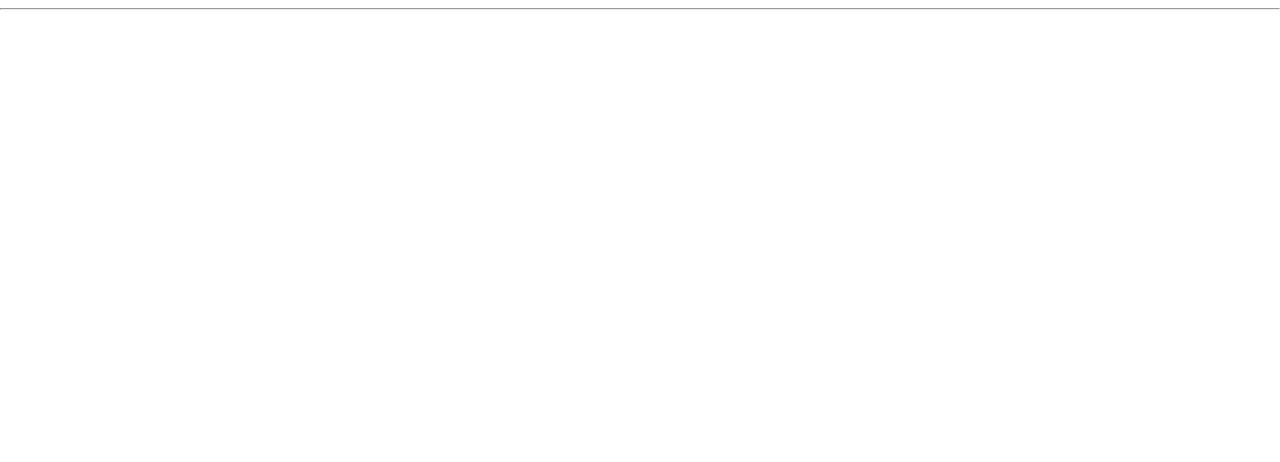
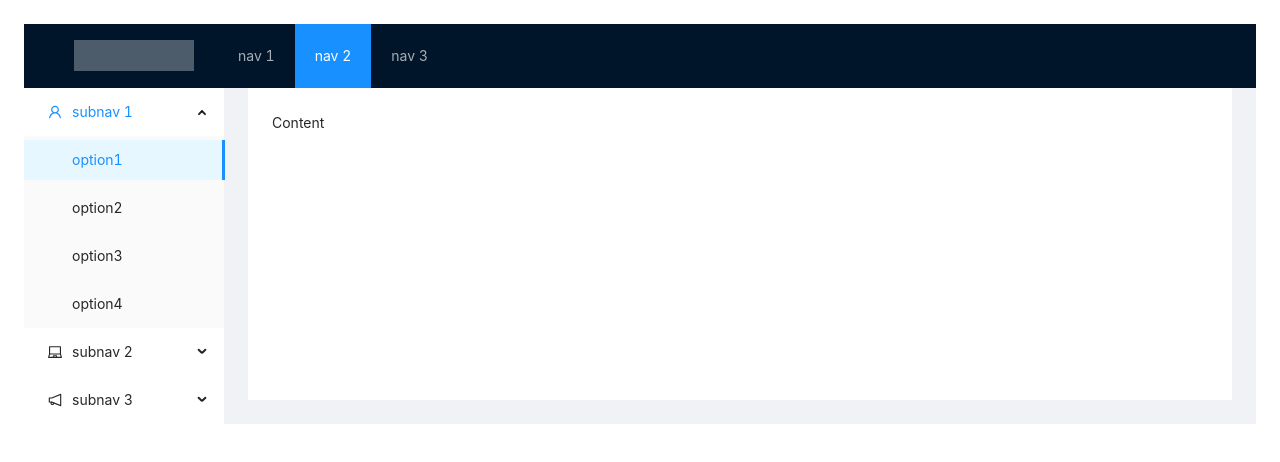
Before and after one commit to 666sshqwe/abaseOne, a React (Create React App) app: page /Storymenu in a window 1280 px wide. Before the commit this address had no page. Shown: the top 462 px of the page. Built offline with nearby package versions, Linux system fonts and the light colour scheme.

Commit message:
菜单页样板

```diff
--- a/package.json
+++ b/package.json
@@ -6,11 +6,13 @@
     "@testing-library/jest-dom": "^5.16.4",
     "@testing-library/react": "^13.3.0",
     "@testing-library/user-event": "^13.5.0",
+    "antd": "^4.22.3",
     "react": "^18.2.0",
     "react-dom": "^18.2.0",
     "react-router-dom": "^6.3.0",
     "react-scripts": "5.0.1",
-    "web-vitals": "^2.1.4"
+    "web-vitals": "^2.1.4",
+    "@ant-design/icons": "latest"
   },
   "scripts": {
     "start": "react-scripts start",
--- a/public/index.html
+++ b/public/index.html
@@ -10,34 +10,13 @@
       content="Web site created using create-react-app"
     />
     <link rel="apple-touch-icon" href="%PUBLIC_URL%/logo192.png" />
-    <!--
-      manifest.json provides metadata used when your web app is installed on a
-      user's mobile device or desktop. See https://developers.google.com/web/fundamentals/web-app-manifest/
-    -->
     <link rel="manifest" href="%PUBLIC_URL%/manifest.json" />
-    <!--
-      Notice the use of %PUBLIC_URL% in the tags above.
-      It will be replaced with the URL of the `public` folder during the build.
-      Only files inside the `public` folder can be referenced from the HTML.
-
-      Unlike "/favicon.ico" or "favicon.ico", "%PUBLIC_URL%/favicon.ico" will
-      work correctly both with client-side routing and a non-root public URL.
-      Learn how to configure a non-root public URL by running `npm run build`.
-    -->
     <title>React App</title>
   </head>
   <body>
     <noscript>You need to enable JavaScript to run this app.</noscript>
     <div id="root"></div>
-    <!--
-      This HTML file is a template.
-      If you open it directly in the browser, you will see an empty page.
-
-      You can add webfonts, meta tags, or analytics to this file.
-      The build step will place the bundled scripts into the <body> tag.
-
-      To begin the development, run `npm start` or `yarn start`.
-      To create a production bundle, use `npm run build` or `yarn build`.
-    -->
+    <div id="container" style="padding: 24px" />
+    <script>var mountNode = document.getElementById('container');</script>
   </body>
 </html>
--- a/src/App.js
+++ b/src/App.js
@@ -1,20 +1,18 @@
-
 import './App.css';
 import React,{Component} from 'react';
 import {Route,Redirect,BrowserRouter,Routes} from "react-router-dom";
 import Home from './Components/testPages/Home'
-import Menu from './Components/testPages/Menu'
 import Tool from './Components/testPages/ManyTool'
+import StoryMenu from   './Components/testPages/StoryMenu'
 
 export default class App extends Component{
     render(){
         return (
             <BrowserRouter>
                 <div>
-                    <hr />
                     <Routes>
                     <Route exact path="/home" element={<Home/>}></Route>
-                    <Route  path="/menu"  element={<Menu/>}></Route>
+                    <Route  path="/Storymenu"  element={<StoryMenu/>}></Route>
                     <Route  path="/tool"  element={<Tool/>}></Route>
                     </Routes>
                 </div>
--- /dev/null
+++ b/src/Components/testPages/StoryMenu.js
@@ -0,0 +1,67 @@
+import React from 'react';
+import 'antd/dist/antd.css';
+import './../../CssUtils/StoryMenu.css';
+import { LaptopOutlined, NotificationOutlined, UserOutlined } from '@ant-design/icons';
+import { Breadcrumb, Layout, Menu } from 'antd';
+
+const { Header, Content, Sider } = Layout;
+const items1 = ['1', '2', '3'].map((key) => ({
+    key,
+    label: `nav ${key}`,
+}));
+const items2 = [UserOutlined, LaptopOutlined, NotificationOutlined].map((icon, index) => {
+    const key = String(index + 1);
+    return {
+        key: `sub${key}`,
+        icon: React.createElement(icon),
+        label: `subnav ${key}`,
+        children: new Array(4).fill(null).map((_, j) => {
+            const subKey = index * 4 + j + 1;
+            return {
+                key: subKey,
+                label: `option${subKey}`,
+            };
+        }),
+    };
+});
+
+const StoryMenu = () => (
+    <Layout>
+        <Header className="header">
+            <div className="logo" />
+            <Menu theme="dark" mode="horizontal" defaultSelectedKeys={['2']} items={items1} />
+        </Header>
+        <Layout>
+            <Sider width={200} className="site-layout-background">
+                <Menu
+                    mode="inline"
+                    defaultSelectedKeys={['1']}
+                    defaultOpenKeys={['sub1']}
+                    style={{
+                        height: '100%',
+                        borderRight: 0,
+                    }}
+                    items={items2}
+                />
+            </Sider>
+            <Layout
+                style={{
+                    padding: '0 24px 24px',
+                }}
+            >
+                <Content
+                    className="site-layout-background"
+                    style={{
+                        padding: 24,
+                        margin: 0,
+                        minHeight: 280,
+                    }}
+                >
+                    Content
+                </Content>
+            </Layout>
+        </Layout>
+    </Layout>
+);
+
+export default StoryMenu;
--- /dev/null
+++ b/src/CssUtils/StoryMenu.css
@@ -0,0 +1,16 @@
+.logo {
+    float: left;
+    width: 120px;
+    height: 31px;
+    margin: 16px 24px 16px 0;
+    background: rgba(255, 255, 255, 0.3);
+}
+
+.ant-row-rtl .logo {
+    float: right;
+    margin: 16px 0 16px 24px;
+}
+
+.site-layout-background {
+    background: #fff;
+}
--- a/src/index.js
+++ b/src/index.js
@@ -4,7 +4,7 @@ import './index.css';
 import App from './App';
 import reportWebVitals from './reportWebVitals';
 
-const root = ReactDOM.createRoot(document.getElementById('root'));
+const root = ReactDOM.createRoot(document.getElementById('container'));
 root.render(
     <App />
 );
```
Also changed, not shown: 1 other file (tests, documents, lock files or other folders).
